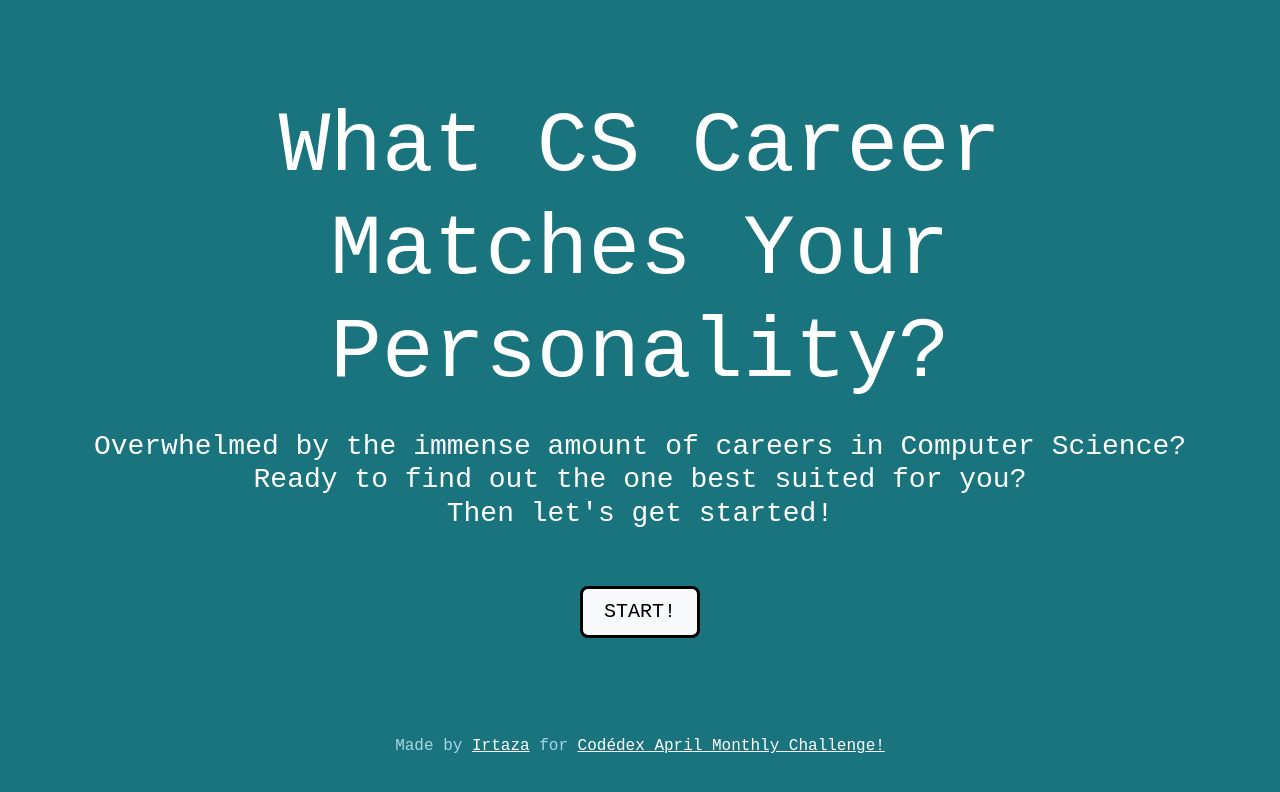
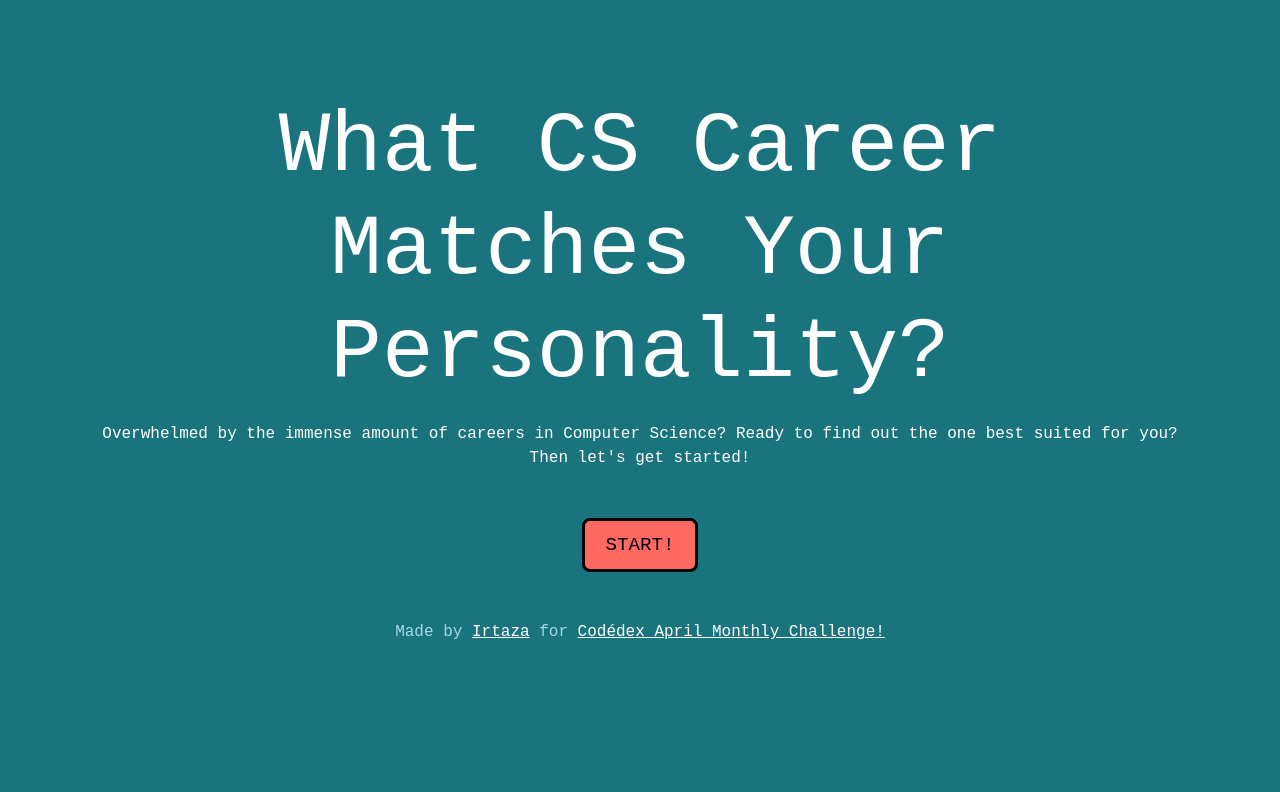
Before and after one commit to Irtaza2009/cs-career-quiz, a Next.js app: page / in a window 1280 px wide. Shown: the top 792 px of the page. Built offline with nearby package versions, Linux system fonts and the light colour scheme.

Commit message:
updated buttons

```diff
--- a/src/app/globals.css
+++ b/src/app/globals.css
@@ -73,3 +73,22 @@ ul {
     text-align: center;
   }
 }
+.backButton {
+  border: 3px solid #000;
+  background-color: #ff6962; /* Peach color */
+  color: black; /* Text color */
+  font-size: 1.2rem;
+  padding: 10px 20px;
+  cursor: pointer;
+  border-radius: 8px;
+  transition: background-color 0.3s ease;
+  text-transform: uppercase;
+}
+
+.backButton:hover {
+  background-color: #f85b53; /* Darker peach color on hover */
+}
+
+.backButton:active {
+  background-color: #ff4c43; /* Even darker peach color on click */
+}
--- a/src/components/WelcomeInstance/WelcomePage.tsx
+++ b/src/components/WelcomeInstance/WelcomePage.tsx
@@ -13,33 +13,19 @@ interface WelcomeTitleProps {
 const WelcomePage = ({ onStartQuiz }: WelcomeTitleProps) => {
   return (
     <div id={"welcome-page"} className={"pt-5 "}>
-      <Row className={"d-flex justify-content-between"}>
-        <h1 id={"main-title"}>What CS Career Matches Your Personality?</h1>
-      </Row>
-      <Row className={"text-center mt-3"}>
-        <Col>
-          <h3>
-            Overwhelmed by the immense amount of careers in Computer
-            Science? Ready to find out the one best suited for you?
-            <br /> Then let&#39;s get started!
-          </h3>
-        </Col>
-      </Row>
-      <Row
-        className={
-          "d-flex align-content-center justify-content-center mt-5 mb-5"
-        }
-      >
-        <Button
-          className={"text-uppercase border border-3 border-black"}
-          onClick={onStartQuiz}
-          id={"start-button"}
-          variant={"light"}
-          size={"lg"}
-        >
+      <h1 id={"main-title"} className={"mb-3"}>
+        What CS Career Matches Your Personality?
+      </h1>
+      <p className={"text-center mb-5"}>
+        Overwhelmed by the immense amount of careers in Computer Science? Ready
+        to find out the one best suited for you? <br /> Then let&#39;s get
+        started!
+      </p>
+      <div className={"text-center"}>
+        <button className={"backButton"} onClick={onStartQuiz}>
           Start!
-        </Button>
-      </Row>
+        </button>
+      </div>
     </div>
   );
 };
```
Also changed, not shown: src/components/ResultInstance/GoBackButton.tsx (+1 -11 lines).
